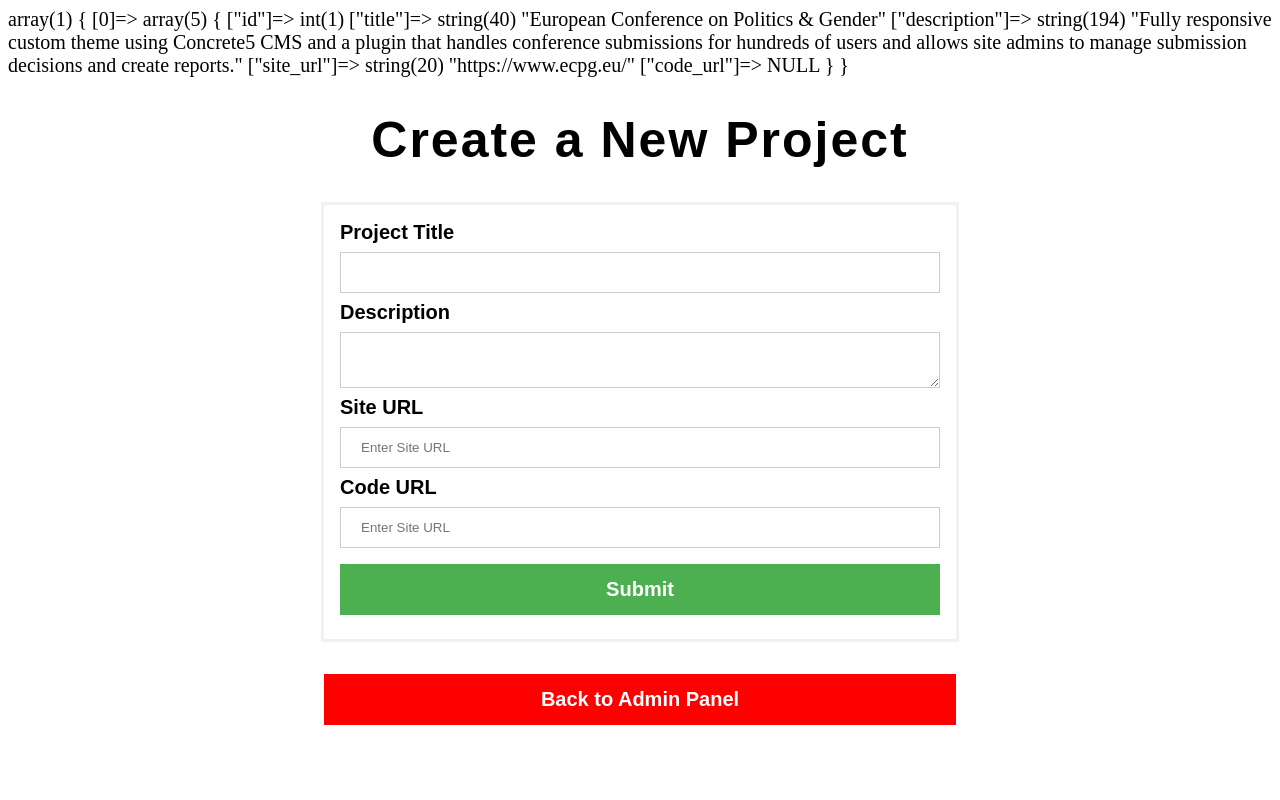
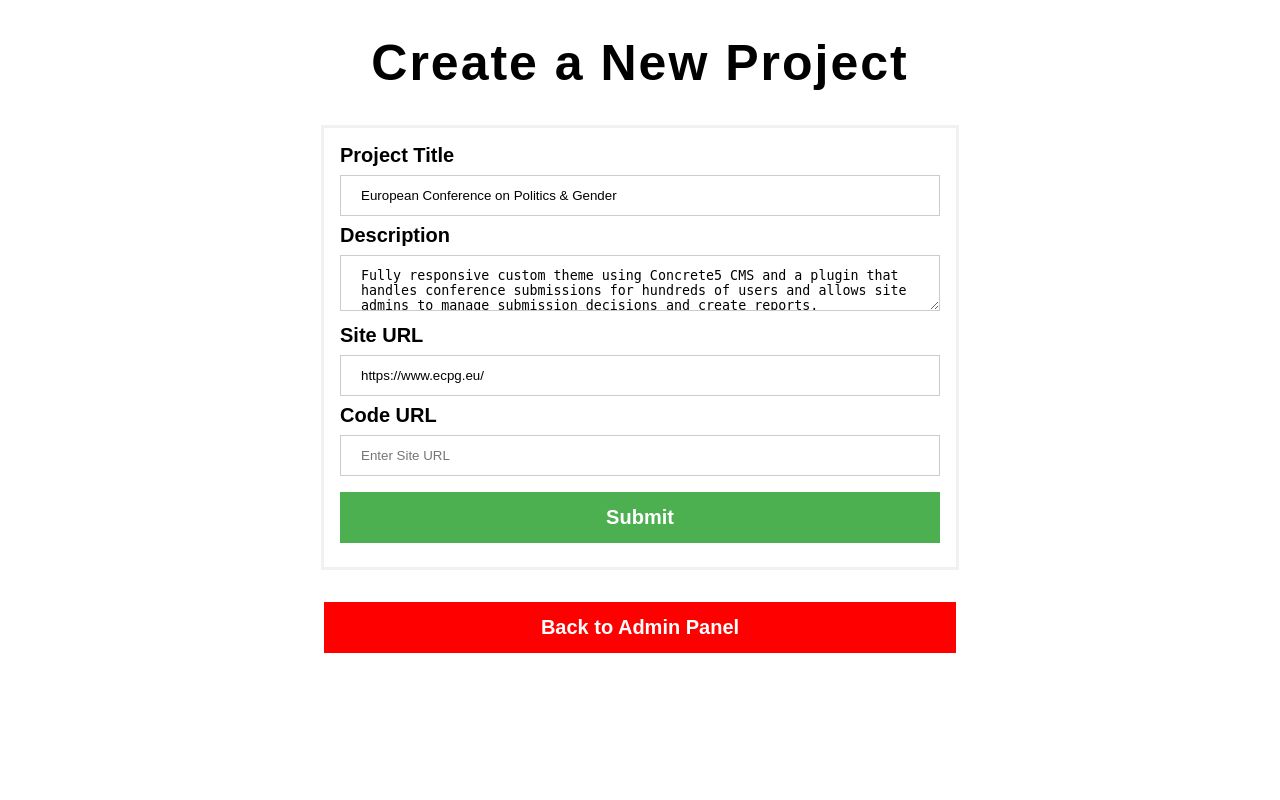
Before and after one commit to snack-attack/Portfolio-CMS, a PHP site: page /projectForm.php?id=1 in a window 1280 px wide. Run offline with PHP 8.4, Linux system fonts and the light colour scheme; data comes from the database, SQL or seed files in the repository; data that the repository does not hold is empty.

Commit message:
project details fetched and displayed in form correctly

```diff
--- a/projectForm.php
+++ b/projectForm.php
@@ -9,9 +9,7 @@
         $query = $db->prepare($sql);
         $query->bindParam(':projectId', $projectId);
         $query->execute();
-        $project = $query->fetchAll();
-
-        var_dump($project);
+        $project = $query->fetch();
     }
 
 ?>
@@ -36,23 +34,20 @@
         <form method="POST" action="addProject.php">
             <div class="container">
                 <label for="title">Project Title</label>
-                <input type="text" placeholder="Enter Project Title" name="title" value="
-                <?php
+                <input type="text" placeholder="Enter Project Title" name="title" value="<?php
                     if(!empty($_GET)) {
                         echo $project['title'];}
                   ?>" required>
 
                 <label for="description">Description</label>
-                <textarea placeholder="Enter Description" name="description" required>
-                <?php
+                <textarea placeholder="Enter Description" name="description" required><?php
                     if(!empty($_GET)) {
                         echo $project['description'];
                     }
                 ?></textarea>
 
                 <label for="site_url">Site URL</label>
-                <input type="url" placeholder="Enter Site URL" name="site_url" value="
-                <?php
+                <input type="url" placeholder="Enter Site URL" name="site_url" value="<?php
                     if(!empty($_GET)) {
                         echo $project['site_url'];
                     }
@@ -60,10 +55,9 @@
                 "></input>
 
                 <label for="code_url">Code URL</label>
-                <input type="url" placeholder="Enter Site URL" name="code_url" value="
-                <?php
+                <input type="url" placeholder="Enter Site URL" name="code_url" value="<?php
                     if(!empty($_GET)) {
-                        echo $project[$code_url];
+                        echo $project['code_url'];
                     }
                 ?>
                 "></input>
```
